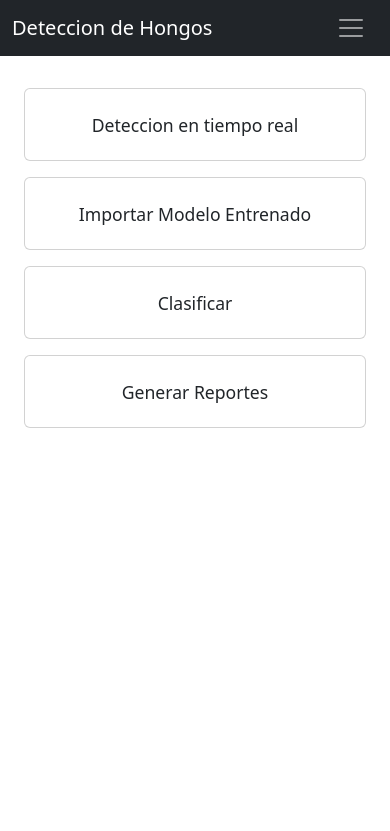
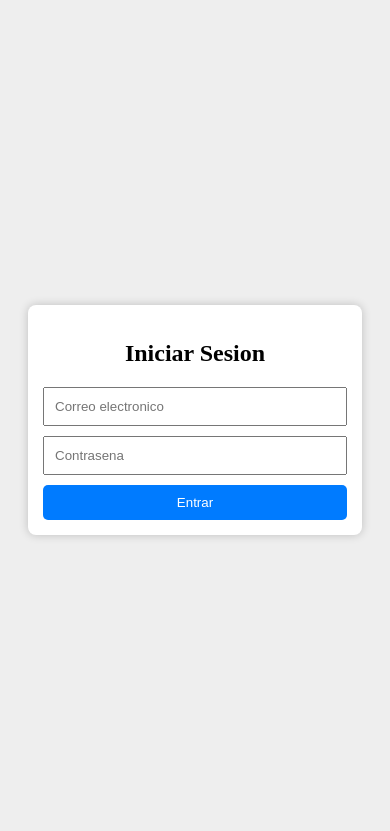
Before and after one commit to Anthony-Code6/web-computer-vision, a Flask app: page / in a window 390 px wide. Shown: the top 831 px of the page. Run offline with Flask 2, Linux system fonts and the light colour scheme; parts of the project's set-up code (start-up, migrations or seed data) failed here and were passed over; some libraries are stand-ins or nearby versions.

Commit message:
autenticacion

```diff
--- a/app.py
+++ b/app.py
@@ -1,4 +1,4 @@
-from flask import Flask, render_template,redirect,request, Response,jsonify
+from flask import Flask, render_template,redirect,request, Response,jsonify,session,url_for
 from flask_apscheduler import APScheduler
 from io import BytesIO
 from PIL import Image
@@ -8,9 +8,10 @@ from detector_service import detectar_en_imagen
 from supabase_method import upload_model,historial_ins,historial_sellst,detecciones_error_sellst,clasificacion_ins,deteccion_dlt,delete_imagen,detecciones_url_sellst,file_sellst,reporte_fecha_chartjs
 from datetime import datetime
 import os
+from functools import wraps
 
 app = Flask(__name__)
-
+app.secret_key = "t#!$_!$_the_w@y"
 
 class Config:
     SCHEDULER_API_ENABLED = True
@@ -20,13 +21,46 @@ scheduler = APScheduler()
 scheduler.init_app(app)
 scheduler.start()
 
+# -- Autenticacion
+
+def login_required(f):
+    @wraps(f)
+    def decorated_function(*args, **kwargs):
+        if 'usuario' not in session:
+            return redirect(url_for('login'))  # O cambia al nombre de tu ruta login
+        return f(*args, **kwargs)
+    return decorated_function
+
+
+@app.route('/', methods=['GET', 'POST'])
+def login():
+    if request.method == 'POST':
+        email = request.form.get('email')
+        password = request.form.get('password')
+
+        if email == "test@gmail.com" and password == "123123":
+            session['usuario'] = email
+            return redirect(url_for('index'))  # O redirige a donde quieras
+        else:
+            return render_template('login.html', error="Credenciales invalidas")
+
+    return render_template('login.html')
+
+@app.route('/logout')
+def logout():
+    session.pop('usuario', None)
+    return redirect(url_for('login'))
+
+
 # ----- Index -----
-@app.route('/')
+@app.route('/home')
+@login_required
 def index():
     return render_template('index.html')
 
 # ----- Deteccion de Tiempo Real -----
 @app.route('/detectar')
+@login_required
 def detectar():
     return render_template("video_detector.html")
 
@@ -37,6 +71,7 @@ def video():
 # ----- Importacion -----
 
 @app.route('/importar', methods=['GET', 'POST'])
+@login_required
 def importar():
     if request.method == 'POST':
         archivo = request.files['modelo']
--- a/templates/base.html
+++ b/templates/base.html
@@ -33,7 +33,7 @@
 <body>
     <nav class="navbar navbar-expand-lg bg-dark" data-bs-theme="dark">
         <div class="container-fluid">
-            <a class="navbar-brand" href="/">Deteccion de Hongos</a>
+            <a class="navbar-brand" href="/home">Deteccion de Hongos</a>
             <button class="navbar-toggler" type="button" style="border: none;" data-bs-toggle="collapse"
                 data-bs-target="#navbarSupportedContent" aria-controls="navbarSupportedContent" aria-expanded="false"
                 aria-label="Toggle navigation">
@@ -58,6 +58,9 @@
                     <li class="nav-item">
                         <a class="nav-link" href="/reportes">Generar Reportes</a>
                     </li>
+                    <li class="nav-item">
+                        <a class="nav-link" href="/logout">Cerrar Sesion</a>
+                    </li>
                 </ul>
             </div>
         </div>
--- /dev/null
+++ b/templates/login.html
@@ -0,0 +1,87 @@
+<!DOCTYPE html>
+<html lang="es">
+
+<head>
+  <meta charset="UTF-8">
+  <meta name="viewport" content="width=device-width, initial-scale=1.0">
+  <title>Login</title>
+  <style>
+    body {
+      display: flex;
+      height: calc(100vh - 20px);
+      justify-content: center;
+      align-items: center;
+      background: #eee;
+      padding: 20px;
+      box-sizing: border-box;
+    }
+
+    form {
+      background: white;
+      padding: 20px;
+      border-radius: 8px;
+      box-shadow: 0px 0px 10px rgba(0, 0, 0, 0.2);
+      width: 100%;
+      max-width: 400px;
+      box-sizing: border-box;
+    }
+
+    h2 {
+      text-align: center;
+      margin-bottom: 20px;
+    }
+
+    input {
+      display: block;
+      margin: 10px 0;
+      padding: 10px;
+      width: 100%;
+      box-sizing: border-box;
+    }
+
+    button {
+      padding: 10px;
+      width: 100%;
+      background: #007bff;
+      border: none;
+      color: white;
+      border-radius: 5px;
+      cursor: pointer;
+      transition: background 0.3s ease;
+    }
+
+    button:hover {
+      background: #0056b3;
+    }
+
+    .error {
+      color: red;
+      margin-top: 10px;
+      text-align: center;
+    }
+
+    /* Responsivo para pantallas peque�as */
+    @media (max-width: 400px) {
+      form {
+        padding: 15px;
+      }
+    }
+  </style>
+</head>
+
+<body>
+
+  <form method="POST">
+    <h2>Iniciar Sesion</h2>
+    <input type="email" name="email" placeholder="Correo electronico" required>
+    <input type="password" name="password" placeholder="Contrasena" required>
+    <button type="submit">Entrar</button>
+
+    {% if error %}
+    <div class="error">{{ error }}</div>
+    {% endif %}
+  </form>
+
+</body>
+
+</html>
```
Also changed, not shown: templates/video_detector.html (+30 -1 lines).
